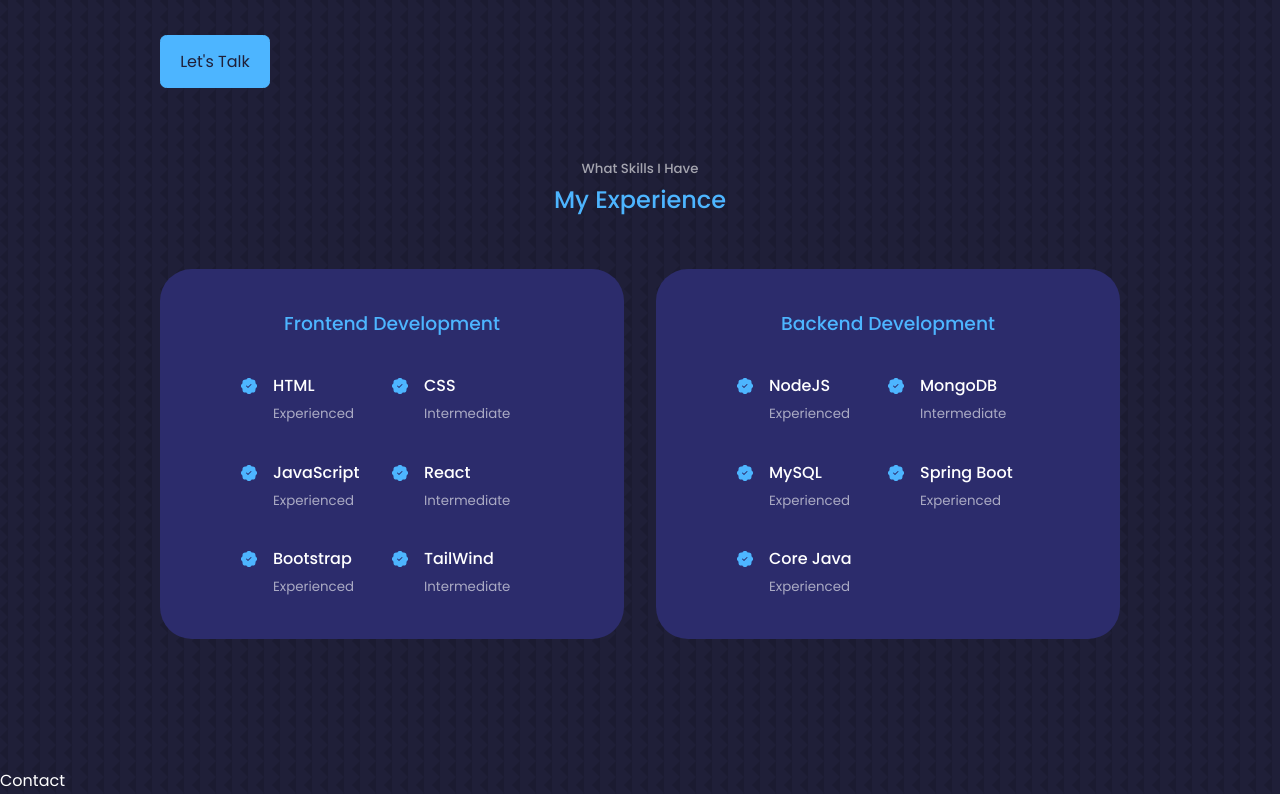
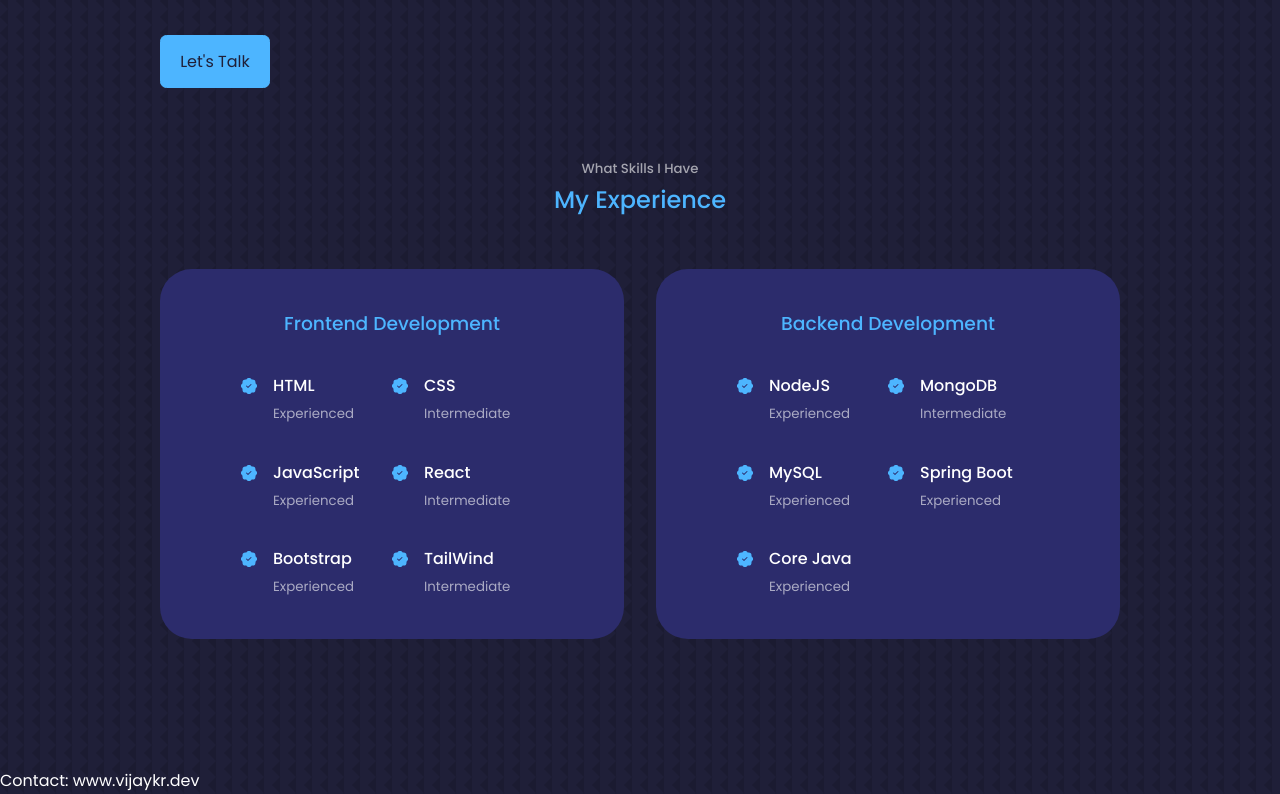
Before and after one commit to iamvijaykr/PersonalProfile, a React (Create React App) app: page / in a window 1280 px wide. Shown: the part 1399-2193 px from the top of the page. Built offline with nearby package versions, Linux system fonts and the light colour scheme.

Commit message:
changes in footer

```diff
--- a/src/components/contact/Contact.jsx
+++ b/src/components/contact/Contact.jsx
@@ -3,7 +3,7 @@ import './contact.css'
 
 const Contact = () => {
   return (
-    <section id='contact'>Contact</section>
+    <section id='contact'>Contact: <href>www.vijaykr.dev</href></section>
   )
 }
 
```
